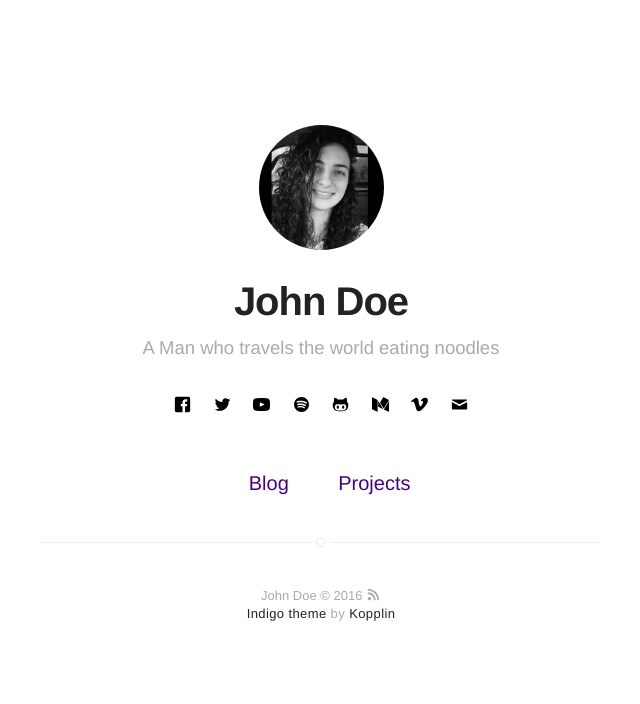
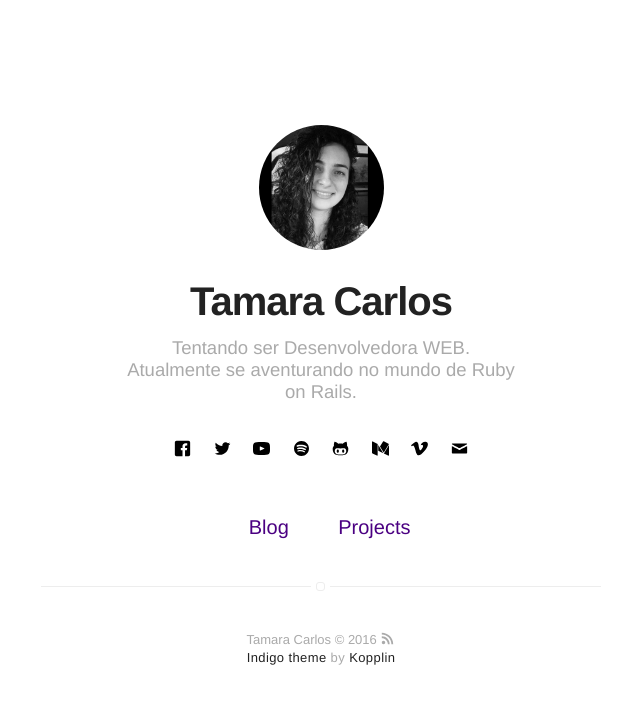
Before and after one commit to tamaracarlos/tamaracarlos.github.io, a Jekyll site: the page built from index.html, in a window 1280 px wide. Shown: the top 704 px of the page, without its empty margins (319-959 px from the left). Built offline with Jekyll 4.4.1, drawn with Linux system fonts in a browser that asks for light colours.

Commit message:
Update _config.yml

```diff
--- a/_config.yml
+++ b/_config.yml
@@ -1,6 +1,7 @@
 # main text of home
-name: John Doe
-bio: A Man who travels the world eating noodles
+name: Tamara Carlos
+bio: Tentando ser Desenvolvedora WEB. Atualmente se aventurando no mundo de Ruby on Rails.
+
 
 # twitter summary info
 description: A blog about technology and stuff related
```
